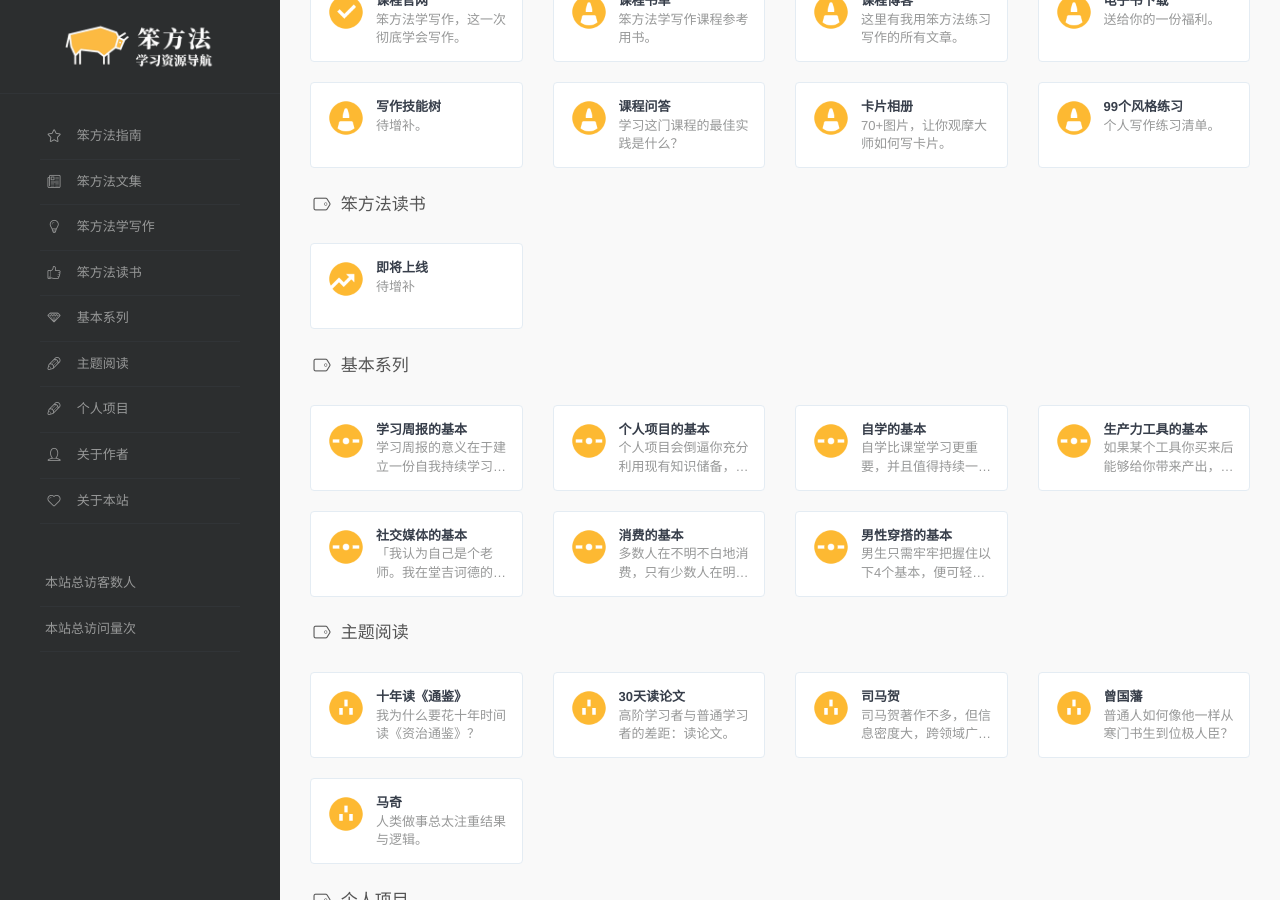
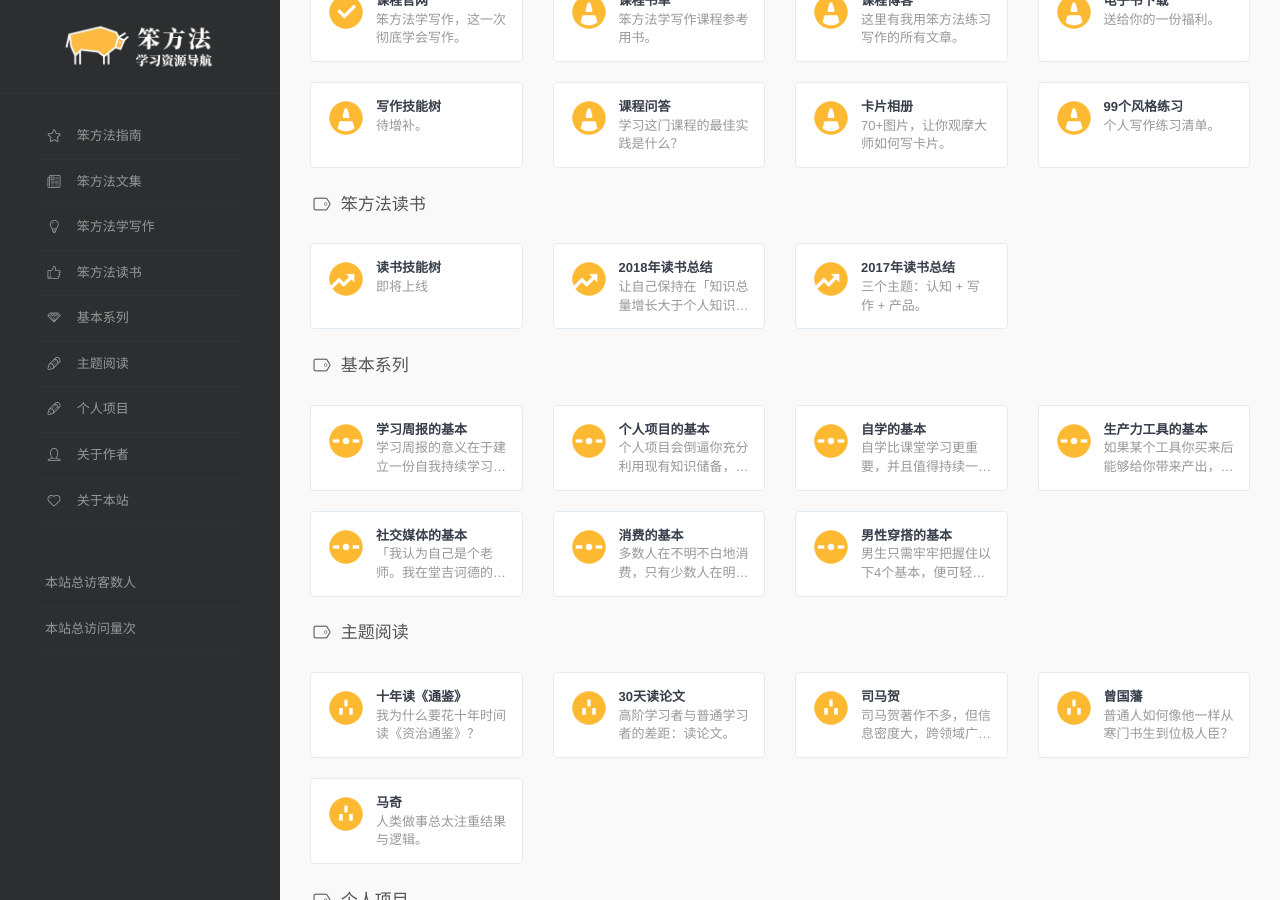
Before and after one commit to cnfeat/Home.LearnThingsTheHardWay.com, a Jekyll site: the page built from index.html, in a window 1280 px wide and 900 px high, scrolled down 606 px. Built offline with Jekyll 4.4.1, drawn with Linux system fonts in a browser that asks for light colours; comment, search, counter and statistics services are not loaded.

Commit message:
Update webstack.yml

```diff
--- a/_data/webstack.yml
+++ b/_data/webstack.yml
@@ -88,11 +88,18 @@
 - name: 笨方法读书
   icon: linecons-thumbs-up
   links:
-    - title: 即将上线
+    - title: 读书技能树
       logo: /assets/images/logos/funds-fill.png
-      url: 待增补
-      description: 待增补
-
+      url:
+      description: 即将上线
+    - title: 2018年读书总结
+      logo: /assets/images/logos/funds-fill.png
+      url: https://www.cnfeat.com/blog/2018/12/21/booklist/
+      description: 让自己保持在「知识总量增长大于个人知识摄入」的状态。
+    - title: 2017年读书总结
+      logo: /assets/images/logos/funds-fill.png
+      url: https://www.cnfeat.com/blog/2017/12/27/BookList/
+      description: 三个主题：认知 + 写作 + 产品。
 
 - name: 基本系列
   icon: linecons-diamond
```
